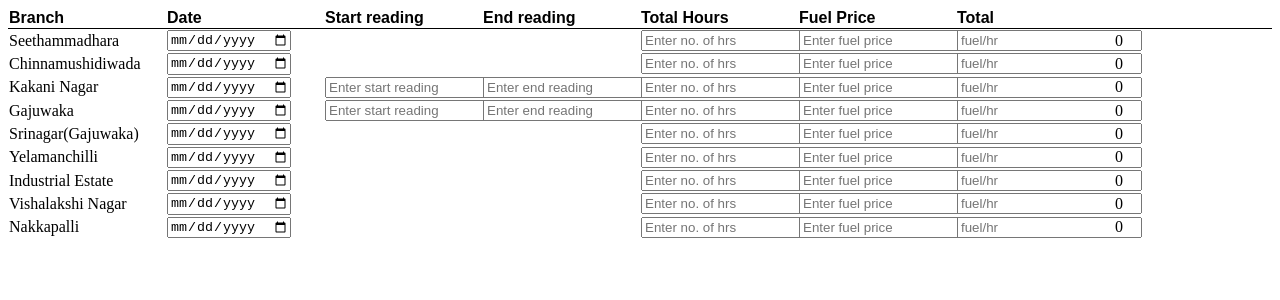
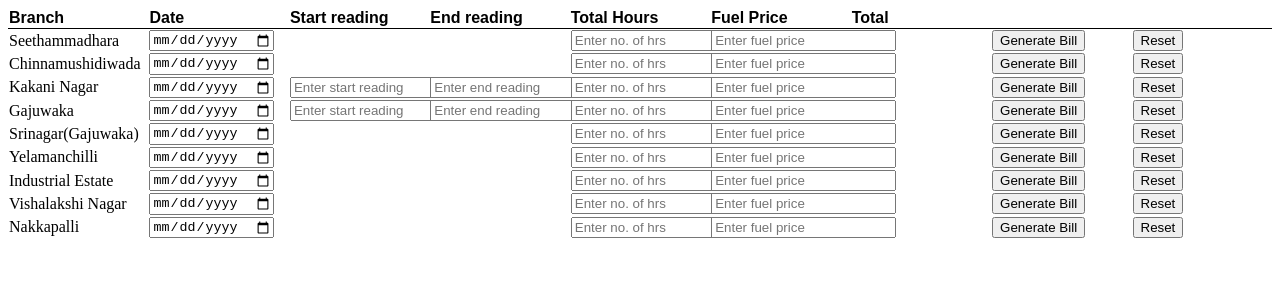
Before and after one commit to Beesettyrakesh/bill-generator, a Next.js app: page / in a window 1280 px wide. Shown: the top 300 px of the page. Built offline with nearby package versions, Linux system fonts and the light colour scheme.

Commit message:
Added input fields for each row.
Preserves the state value of each input field for passing the values to the generateDocument function.

```diff
--- a/components/TableRow.tsx
+++ b/components/TableRow.tsx
@@ -1,29 +1,98 @@
+'use client'
 import "../css/TableRow.css"
-import {BankBranchInterface} from "@/interfaces/BankBranchInterface";
+import {IBankBranch} from "@/interfaces/IBankBranch";
+import {useEffect, useState} from "react";
+import generateDocument from "@/utils/generateDocument";
+import calculateTotal from "@/utils/calculateTotal";
 
 interface TableRowProps{
-    branch: BankBranchInterface
+    branch: IBankBranch
 }
 const TableRow = (props: TableRowProps) => {
+    const [branch] = useState(props.branch.name)
+    const [date, setDate] = useState("");
+    const [startReading, setStartReading] = useState("");
+    const [endReading, setEndReading] = useState("");
+    const [hours, setHours] = useState("");
+    const [fuelPrice, setFuelPrice] = useState("");
+    const [total, setTotal] = useState("");
+
+    const reset = () => {
+        setDate("")
+        setStartReading("")
+        setEndReading("")
+        setHours("")
+        setFuelPrice("")
+    }
+
+    useEffect(() => {
+        if (hours && fuelPrice && branch){
+            const billTotal: number = calculateTotal(Number(hours), Number(fuelPrice), branch)
+            setTotal( billTotal.toFixed(2) )
+        }
+    }, [hours, fuelPrice, branch]);
+
     return(
         <>
             <tr className="bank-row">
                 <td>{props.branch.name}</td>
-                <td><input type="date"/></td>
+                <td>
+                    <input type="date"
+                           value={date}
+                           onChange={(event) => setDate(event.target.value)}
+                    />
+                </td>
                 {
                     props.branch.template === "START_AND_END"
-                        ? <td><input type="text" placeholder="Enter start reading"/></td>
+                        ? <td>
+                            <input type="text"
+                                   placeholder="Enter start reading"
+                                   value={startReading}
+                                   onChange={(event) => setStartReading(event.target.value)}
+                            />
+                          </td>
                         : <td></td>
                 }
                 {
                     props.branch.template === "START_AND_END"
-                        ? <td><input type="text" placeholder="Enter end reading"/></td>
+                        ? <td>
+                            <input type="text"
+                                   placeholder="Enter end reading" value={endReading}
+                                   onChange={(event) => setEndReading(event.target.value)}
+                            />
+                          </td>
                         : <td></td>
                 }
-                <td><input type="text" placeholder="Enter no. of hrs"/></td>
-                <td><input type="text" placeholder="Enter fuel price"/></td>
-                <td><input type="text" placeholder="fuel/hr"/></td>
-                <td>{0.00}</td>
+                <td>
+                    <input type="text"
+                           placeholder="Enter no. of hrs"
+                           value={hours}
+                           onChange={(event) => setHours(event.target.value)}
+                    />
+                </td>
+                <td>
+                    <input type="text"
+                           placeholder="Enter fuel price" value={fuelPrice}
+                           onChange={(event) => setFuelPrice(event.target.value)}
+                    />
+                </td>
+                <td>
+                    {total}
+                </td>
+                <td>
+                    <button onClick={() => generateDocument({
+                        branch,
+                        date,
+                        startReading,
+                        endReading,
+                        hours,
+                        fuelPrice,
+                        total
+                    })}>Generate Bill</button>
+                </td>
+                <td>
+                    <button onClick={reset}>Reset</button>
+                </td>
             </tr>
         </>
     )
```
